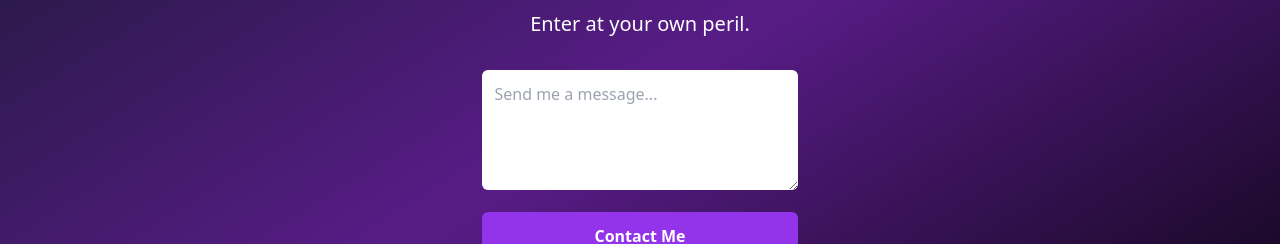
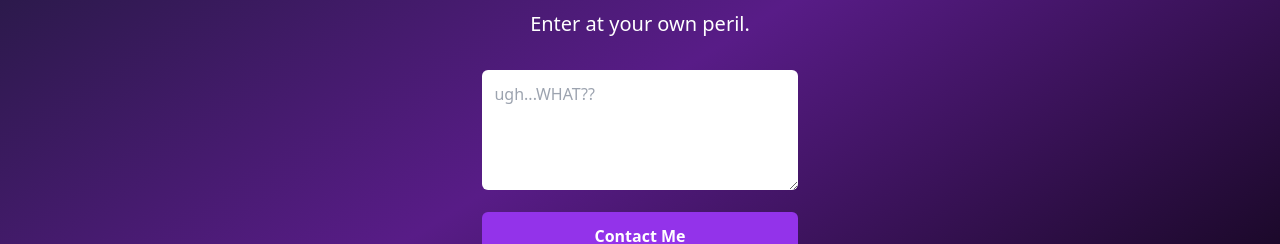
Before and after one commit to lwelling/fake-startup-site, a React (Vite) app: page / in a window 1280 px wide. Shown: the part 353-597 px from the top of the page. Built offline with nearby package versions, Linux system fonts and the light colour scheme.

Commit message:
Update Home.jsx

```diff
--- a/src/pages/Home.jsx
+++ b/src/pages/Home.jsx
@@ -36,7 +36,7 @@ export default function Home() {
         <p className="text-xl">Enter at your own peril.</p>
         <form onSubmit={handleSubmit} className="space-y-4">
           <textarea
-            className="w-full p-3 rounded-md text-gray-900" rows="4" placeholder="Send me a message..."
+            className="w-full p-3 rounded-md text-gray-900" rows="4" placeholder="ugh...WHAT??"
             value={message} onChange={(e) => setMessage(e.target.value)}
           />
           <button
```
